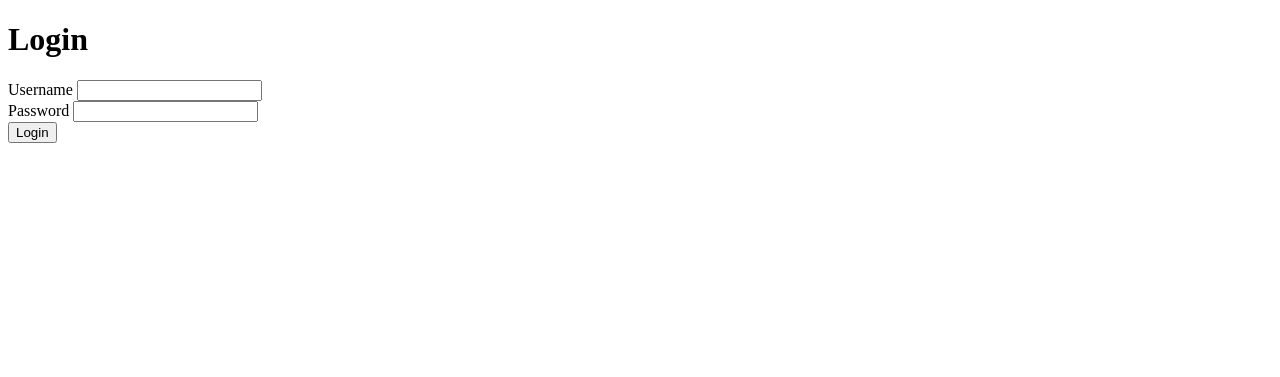
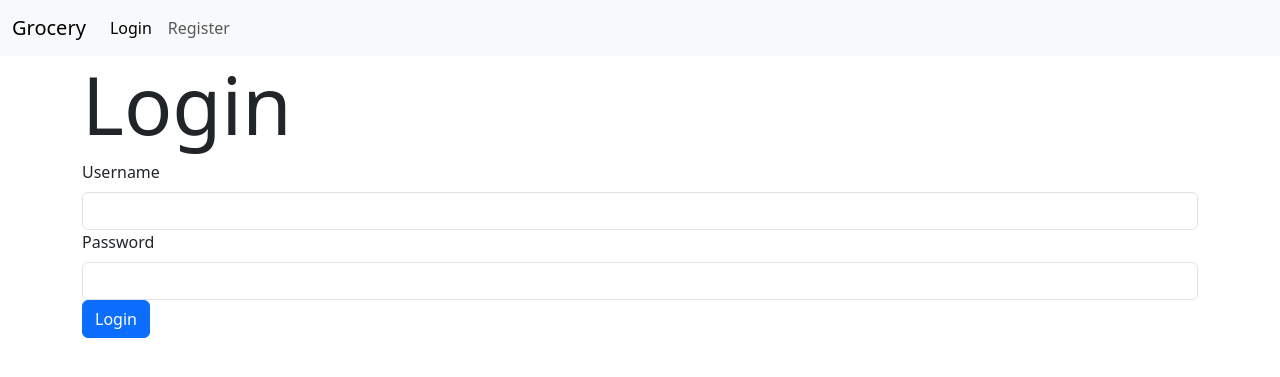
Before and after one commit to Bajrang18/Grocery-Store-Web-App, a Flask app: page /login in a window 1280 px wide. Shown: the top 377 px of the page. Run offline with Flask 3, Linux system fonts and the light colour scheme.

Commit message:
added navbar

```diff
--- a/templates/layout.html
+++ b/templates/layout.html
@@ -8,16 +8,20 @@
             Grocery Shop
         {% endblock %}
     </title>
-    <link href="https://cdn.jsdelivr.net/npm/bootstrap@5.3.3/dist/css/bootstrap.min.css" rel="stylesheet" integrity="sha384-QWTKZyjpPEjISv5WaRU9OFeRpok6YctnYmDr5pNlyT2bRjXh0JMhjY6hW+ALEwIH" crossorigin="anonymous">"
+    <link href="https://cdn.jsdelivr.net/npm/bootstrap@5.3.3/dist/css/bootstrap.min.css" rel="stylesheet" integrity="sha384-QWTKZyjpPEjISv5WaRU9OFeRpok6YctnYmDr5pNlyT2bRjXh0JMhjY6hW+ALEwIH" crossorigin="anonymous">
     {% block style %}
 
     {% endblock %}
 </head>
 <body>
+    {% include 'navbar.html'   %}
+
+    <div class="container">
+
     {% block content %}
 
     {% endblock %}
-
+</div>
     {% block scripts %}
 
     {% endblock %}
--- a/templates/login.html
+++ b/templates/login.html
@@ -1,24 +1,25 @@
-<!DOCTYPE html>
-<html lang="en">
-<head>
-    <meta charset="UTF-8">
-    <meta name="viewport" content="width=device-width, initial-scale=1.0">
-    <title>Grocery Store Application</title>
-</head>
-<body>
-    <h1>Login</h1>
-    <form action="" class="my-form">
-        <div class="form-group"*>
-            <label for="username">Username</label>
-            <input type="text" name="username" id="username">
+{% extends 'layout.html' %}
+
+{% block title %}
+    Login Page
+{% endblock %}
+
+{% block content %}
+
+<h1 class="display-1">Login</h1>
+
+<form action="" class="form" method="post">
+    <div class="form-group">
+        <label for="username" class="form-label">Username</label>
+        <input type="text" name="username" required class="form-control">
     </div>
     <div class="form-group">
-            <label for="password">Password</label>
-            <input type="password" name="password" id="password">
+        <label for="password" class="form-label">Password</label>
+        <input type="password" name="password" required class="form-control">
     </div>
     <div class="form-group">
-            <button type="submit">Login</button>
+        <input type="submit" value="Login" class="btn btn-primary">
     </div>
 </form>
-</body>
-</html>
+
+{% endblock %}
--- /dev/null
+++ b/templates/navbar.html
@@ -0,0 +1,18 @@
+<nav class="navbar navbar-expand-lg bg-body-tertiary">
+    <div class="container-fluid">
+      <a class="navbar-brand" href="#">Grocery</a>
+      <button class="navbar-toggler" type="button" data-bs-toggle="collapse" data-bs-target="#navbarNav" aria-controls="navbarNav" aria-expanded="false" aria-label="Toggle navigation">
+        <span class="navbar-toggler-icon"></span>
+      </button>
+      <div class="collapse navbar-collapse" id="navbarNav">
+        <ul class="navbar-nav">
+          <li class="nav-item">
+            <a class="nav-link active" aria-current="page" href="{{url_for('login')}}">Login</a>
+          </li>
+          <li class="nav-item">
+            <a class="nav-link" href="{{url_for('register')}}">Register</a>
+          </li>
+        </ul>
+      </div>
+    </div>
+  </nav>
```
Also changed, not shown: templates/register.html (+14 -20 lines). Lines whose indentation alone changed are shown as unchanged.
